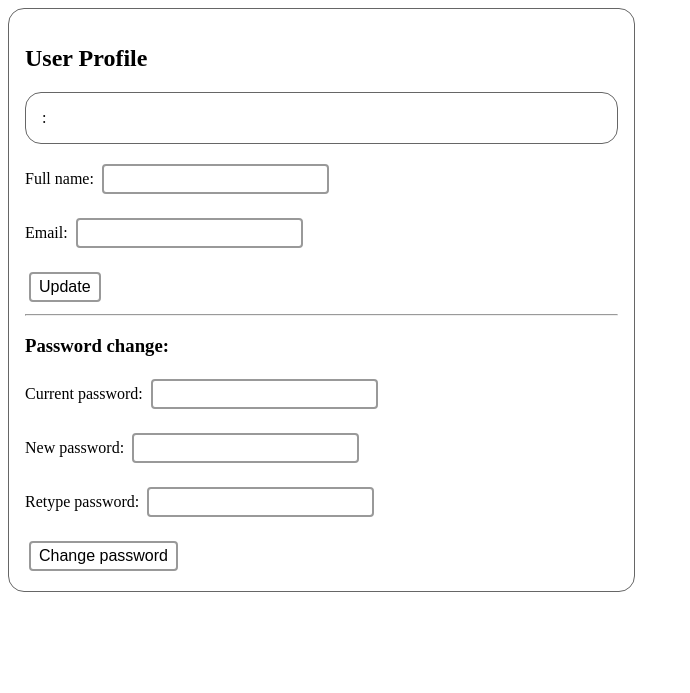
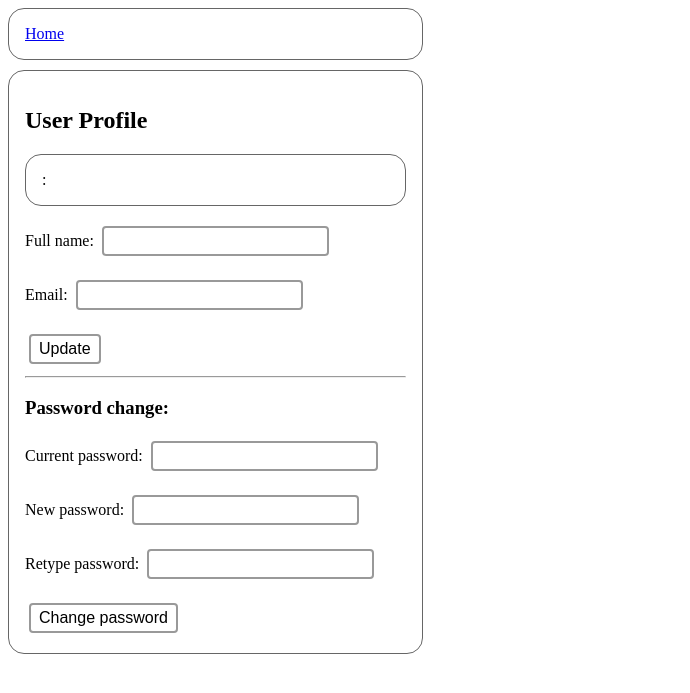
Before and after one commit to scott2b/Webster, a Python web app: template templates/user.html in a window 1280 px wide. Shown: the top 693 px of the page, without its empty margins (0-690 px from the left). Run offline with Jinja, Linux system fonts and the light colour scheme; the template is opened without the code that fills it: most values are stand-ins (such as "Sample title", 1, 10 or a date in 2020); form fields are guessed from the names that the template uses.

Commit message:
adds top nav

```diff
--- a/app/starlette/main.py
+++ b/app/starlette/main.py
@@ -72,7 +72,7 @@ app_routes = [
     Route('/users', ui.users, methods=['GET']),
     Route('/login', ui.login, methods=['GET', 'POST']),
     Route('/logout', ui.logout),
-    Route('/users', ui.user, methods=['GET', 'POST']),
+    #Route('/users', ui.user, methods=['GET', 'POST']),
     Route('/verify', ui.password_reset, methods=['GET']),
     Route('/client-form', ui.client_form, methods=['POST']),
     Mount('/static', StaticFiles(directory="static"), name='static'),
--- a/app/starlette/ui.py
+++ b/app/starlette/ui.py
@@ -133,7 +133,7 @@ async def homepage(request):
 @requires('admin_auth', status_code=403)
 async def users(request):
     users = User.objects.fetch()
-    return templates.TemplateResponse('admin.html', {
+    return templates.TemplateResponse('user-list.html', {
         'users': users
     })
 
--- a/static/site.css
+++ b/static/site.css
@@ -4,26 +4,14 @@ section#page {
   display: grid;
   grid-template-columns: repeat(3, 1fr);
   grid-gap: 10px;
-  grid-auto-rows: minmax(100px, auto);
-}
-
-section#console {
-  display: grid;
-  grid-template-columns: repeat(2, 1fr);
-  grid-gap: 10px;
-  grid-auto-rows: minmax(100px, auto);
+  grid-auto-rows: minmax(3em, auto);
 }
 
 section#banner {
 }
 
+
 section#page div {
-  border: 1px solid #666;
-  padding: 1em;
-  border-radius: 1em;
-}
-
-section#console div {
   border: 1px solid #666;
   padding: 1em;
   border-radius: 1em;
@@ -43,17 +31,27 @@ div.messages div {
   border-radius: .5em;
 }
 
+
+.nav {
+  grid-column: 1 / 2;
+  grid-row: 1;
+}
+
 .header {
   grid-column: 1 / 1;
-  grid-row: 1;
+  grid-row: 2;
 }
 .api {
   grid-column: 2 / 4;
-  grid-row: 1 / 4;
+  grid-row: 2 / 5;
 }
 .profile {
   grid-column: 1;
-  grid-row: 2 / 4;
+  grid-row: 3 / 5;
+}
+.console {
+  grid-column: 1;
+  grid-row: 2
 }
 
 
--- /dev/null
+++ b/templates/_nav.html
@@ -0,0 +1,8 @@
+  <div class="nav">
+    <a href="/">Home</a>
+    {% if request.user.is_authenticated %}
+    | <a href="/users/me">Profile</a>
+    | <a href="/docs/api" target="api_docs">API docs</a>
+    | <a href="/logout">Sign out</a>
+    {% endif %}
+  </div>
--- a/templates/home.html
+++ b/templates/home.html
@@ -16,6 +16,9 @@
 
 <section id="page">
 
+
+  {% include "_nav.html" %}
+
   <div class="header">
     <h1>Starlight</h1>
     {% if request.user.is_authenticated %}
@@ -24,7 +27,7 @@
     <p>Please sign in</p>
     {% endif %}
     <div>
-      <a href="/docs/api" target="_blank">API Docs</a>
+      <a href="/docs/api" target="api_docs">API Docs</a>
     </div>
   </div>
 
--- a/templates/admin.html
+++ b/templates/user-list.html
@@ -20,7 +20,7 @@
     <h3>Users</h3>
     {% for user in users %}
         <div>
-        {{ user.email }}: {{ user.full_name }}
+        <a href="/users/{{ user.id }}">Edit</a> {{ user.id }} {{ user.email }}: {{ user.full_name }}
         </div>
     {% endfor %}
   </div>
--- a/templates/user.html
+++ b/templates/user.html
@@ -14,8 +14,11 @@
   {% endif %}
 </section>
 
-<section id="console">
-  <div>
+<section id="page">
+
+  {% include "_nav.html" %}
+
+  <div class="console">
     <h2>User Profile</h2>
       <div>
         {{ user.email }}: {{ user.full_name }}
```
